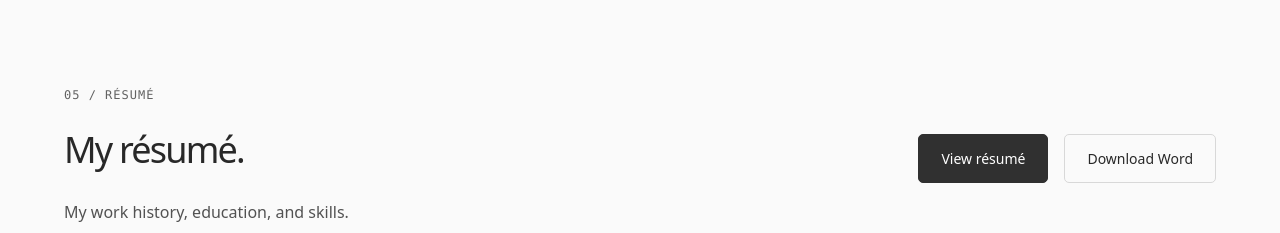
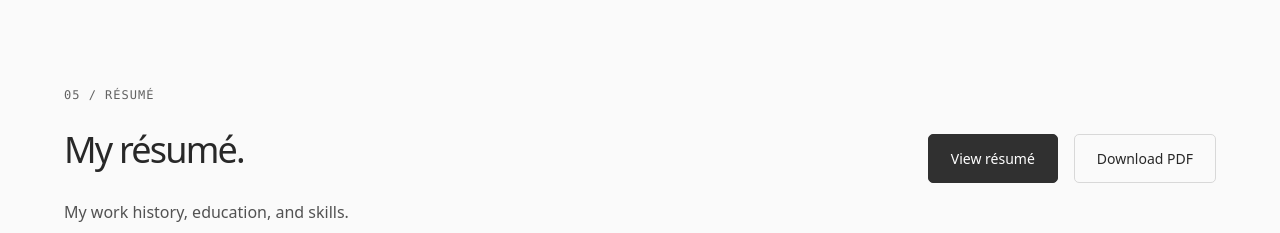
Before and after one commit to StevenRodriguezAnalyst/StevenRodriguezAnalyst.github.io, a React (Vite) app: page / in a window 1280 px wide. Shown: the part 6360-6593 px from the top of the page. Built offline with nearby package versions, Linux system fonts and the light colour scheme.

Commit message:
Publish metadata-safe resume downloads

```diff
--- a/public/resume.html
+++ b/public/resume.html
@@ -31,7 +31,6 @@
     <a href="./#resume">← Back to portfolio</a>
     <nav aria-label="Résumé downloads">
       <a class="button" href="./resume.pdf" download="Steven Rodriguez Resume.pdf">Download PDF</a>
-      <a class="button" href="./resume.docx" download="Steven Rodriguez Resume.docx">Download Word</a>
     </nav>
   </header>
   <main>
--- a/scripts/check-public-assets.mjs
+++ b/scripts/check-public-assets.mjs
@@ -54,12 +54,6 @@ for (const path of await listFiles(publicRoot)) {
   }
 }
 
-const resumeSource = await readFile(join(projectRoot, 'Resume', 'Steven Rodriguez Resume.docx'));
-const resumeDownload = await readFile(join(publicRoot, 'resume.docx'));
-if (!resumeSource.equals(resumeDownload)) {
-  failures.push('public/resume.docx does not match the finalized source résumé');
-}
-
 const resumePreview = await readFile(join(publicRoot, 'resume.html'), 'utf8');
 if (/lorem ipsum/i.test(resumePreview)) {
   failures.push('public/resume.html still contains placeholder text');
--- a/src/main.tsx
+++ b/src/main.tsx
@@ -246,11 +246,11 @@ function App() {
 </div>
 <div>{p.resumeAvailable?<div className="actions">
 <a className="button dark" href="./resume.html">View résumé</a>
-<a className="button" href="./resume.docx" download="Steven Rodriguez Resume.docx">Download Word</a>
+<a className="button" href="./resume.pdf" download="Steven Rodriguez Resume.pdf">Download PDF</a>
 </div>:<>
 <div className="actions">
 <button className="button" disabled>View résumé</button>
-<button className="button" disabled>Download Word</button>
+<button className="button" disabled>Download PDF</button>
 </div>
 <p className="sample-note">Résumé coming soon.</p>
 </>}</div>
```
Also changed, not shown: 2 other files (tests, documents, lock files or other folders).
